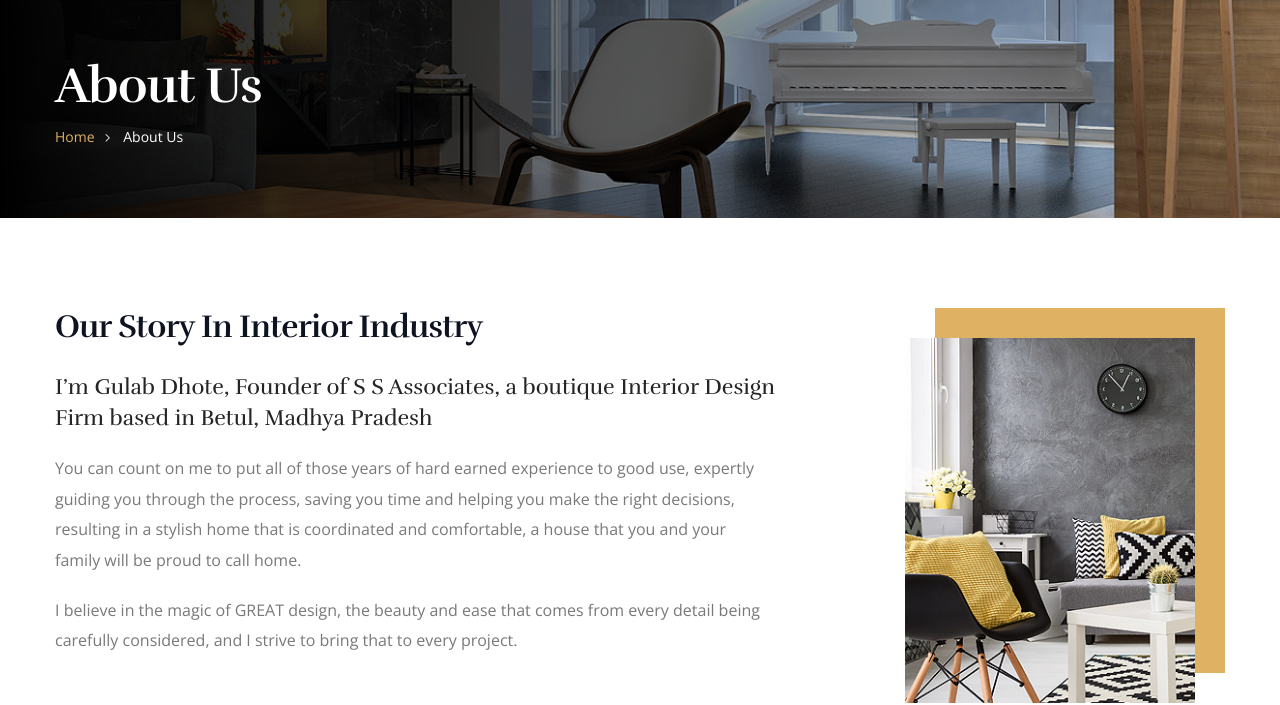
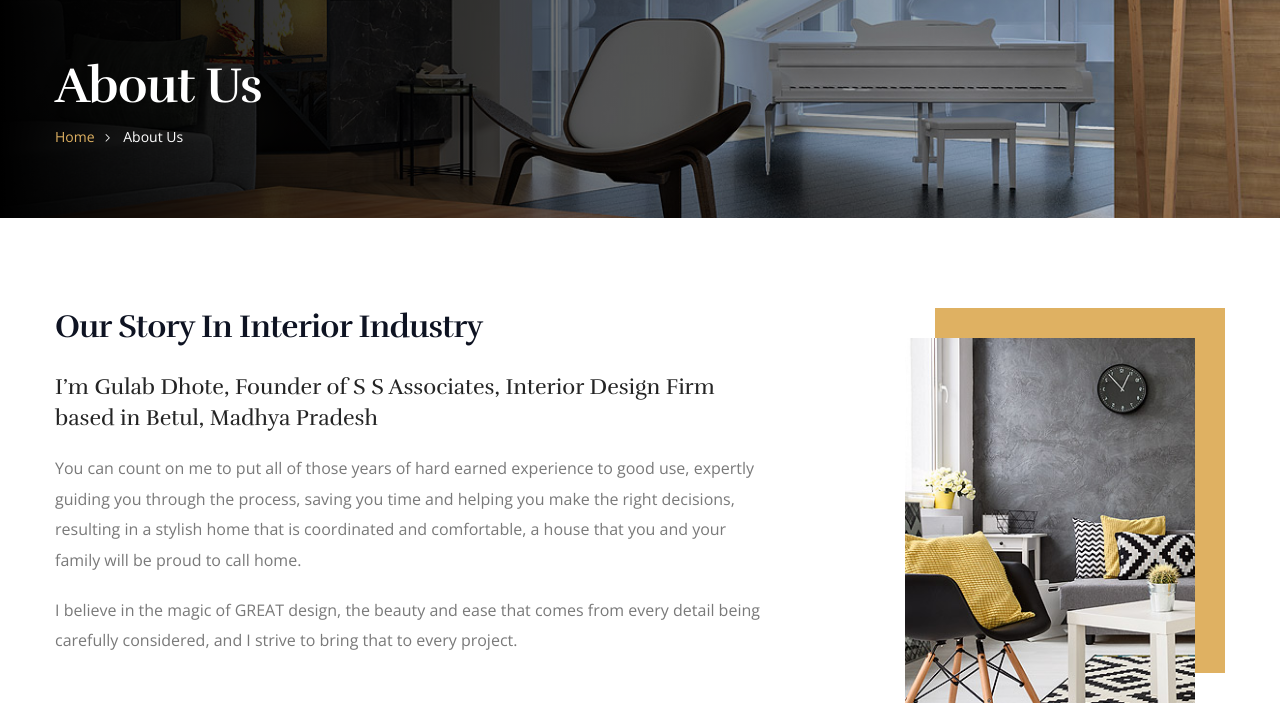
Before and after one commit to gulabssassociates/ssassociates, a plain HTML site: page about.html in a window 1280 px wide. Shown: the part 134-839 px from the top of the page. Drawn offline with nearby package versions, Linux system fonts and the light colour scheme.

Commit message:
adding few changes

```diff
--- a/about.html
+++ b/about.html
@@ -190,7 +190,7 @@
 				<div class="content-column col-lg-8 col-md-12 col-sm-12">
 					<div class="inner-column">
 						<h2>Our Story In Interior Industry</h2>
-						<div class="bold-text">I’m Gulab Dhote, Founder of S S Associates, a boutique Interior Design Firm based in Betul, Madhya Pradesh</div>
+						<div class="bold-text">I’m Gulab Dhote, Founder of S S Associates, Interior Design Firm based in Betul, Madhya Pradesh</div>
 						<div class="text">
 							<p>You can count on me to put all of those years of hard earned experience to good use, expertly guiding you through the process, saving you time and helping you make the right decisions, resulting in a stylish home that is coordinated and comfortable, a house that you and your family will be proud to call home.</p>
 							<p>I believe in the magic of GREAT design, the beauty and ease that comes from every detail being carefully considered, and I strive to bring that to every project.</p>
```
